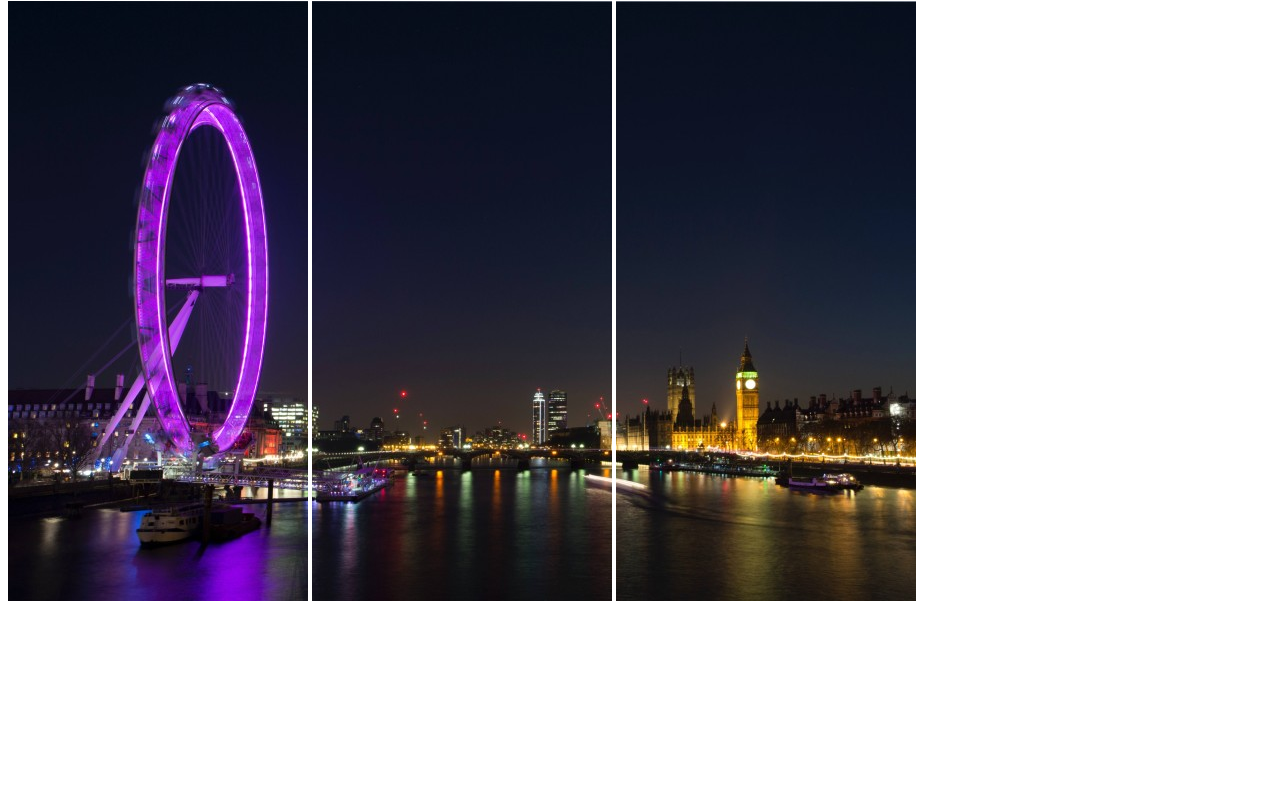
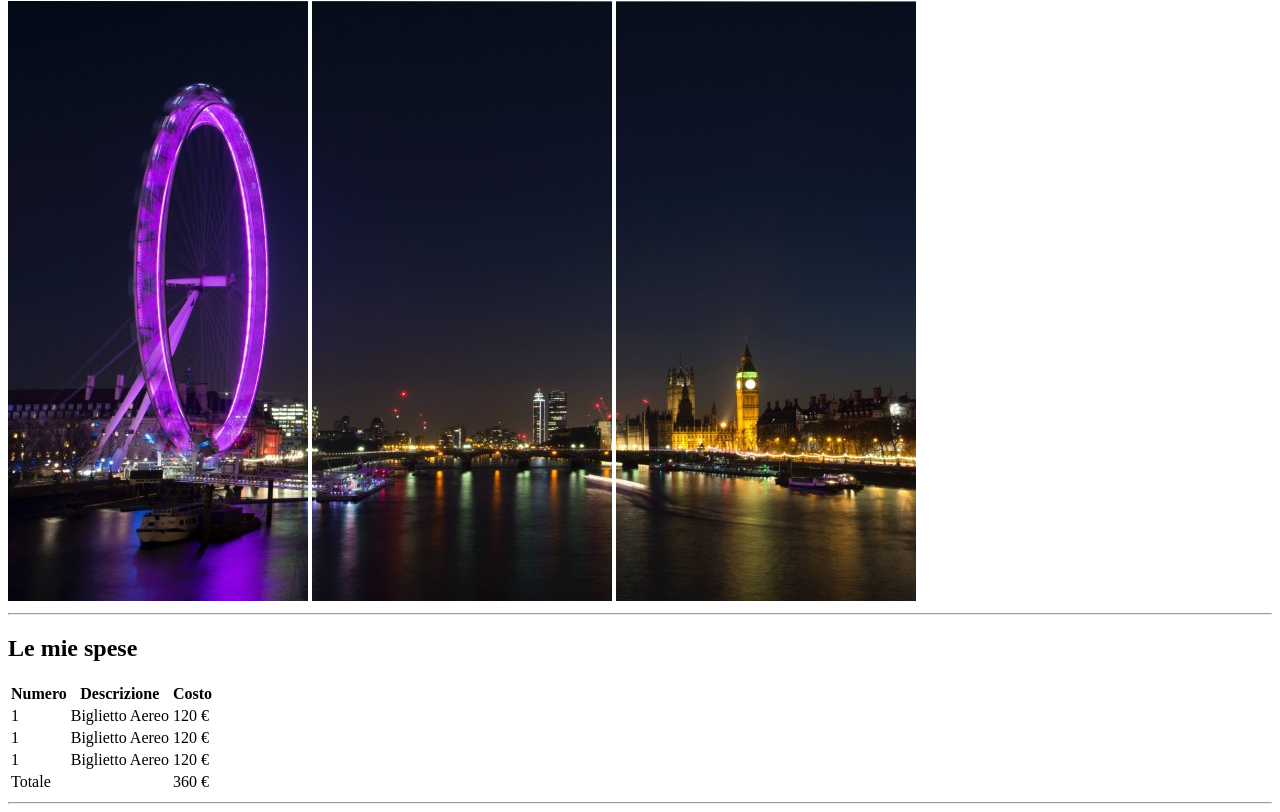
Before and after one commit to GiordanoRinaldi/html-london-trip, a plain HTML site: page index.html in a window 1280 px wide. Shown: the part 79-891 px from the top of the page. Before the commit the page ends 800 px from the top, so only its background shows below. Drawn offline with Linux system fonts and the light colour scheme.

Commit message:
tabella spese

```diff
--- a/index.html
+++ b/index.html
@@ -13,11 +13,61 @@
             <img src="pexels-bill-emrich-230794-0.jpg" alt="Ruota di Londra">
             <img src="pexels-bill-emrich-230794-1.jpg" alt="skyline di Londra">
             <img src="pexels-bill-emrich-230794-2.jpg" alt="Big Ben">
+            <hr>
         </header>
         <!--/titolo + img -->
 
         <!-- spese,cose,info -->
         <main>
+            <section> <!-- tabella spese -->
+                <h2>Le mie spese</h2>
+                <table>
+                    <!-- intestazione tabella -->
+                    <thead>
+                        <tr>
+                            <th>Numero</th>
+                            <th>Descrizione</th>
+                            <th>Costo</th>
+                        </tr>
+                    </thead>
+                    <!--/intestazione tabella -->
+
+                    <!-- corpo tabella -->
+                    <tbody>
+                        <tr>
+                            <td>1</td>
+                            <td>Biglietto Aereo</td>
+                            <td>120 &euro;</td>
+
+                        </tr>
+                        <tr>
+                            <td>1</td>
+                            <td>Biglietto Aereo</td>
+                            <td>120 &euro;</td>
+
+                        </tr>
+                        <tr>
+                            <td>1</td>
+                            <td>Biglietto Aereo</td>
+                            <td>120 &euro;</td>
+
+                        </tr>
+                    </tbody>
+                    <!--/corpo tabella -->
+
+                    <!-- chiusura della tabella -->
+                    <tfoot>
+                        <tr>
+                            <td>Totale</td>
+                            <td></td>
+                            <td>360 &euro;</td>
+                        </tr>
+                    </tfoot>
+                    <!--/chiusura della tabella -->
+                </table>
+                <hr>
+            </section>
+
 
         </main>
         <!--/spese,cose,info -->
```
